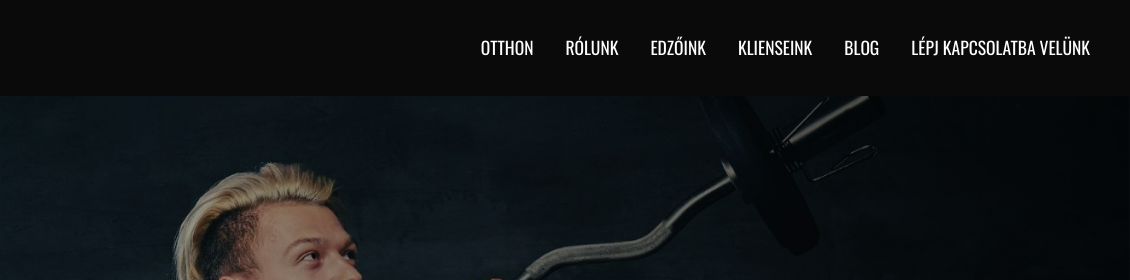
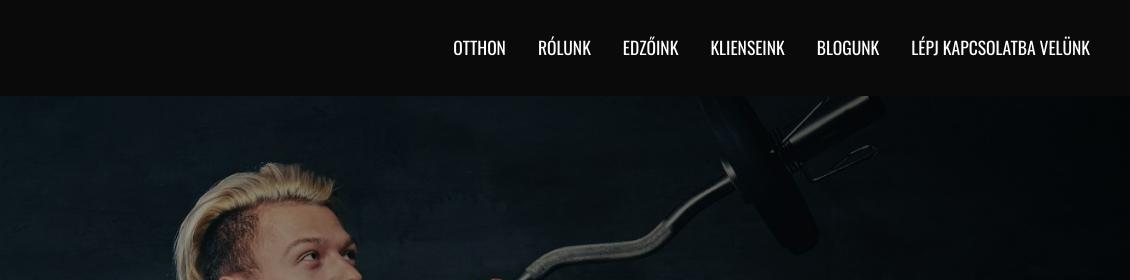
Before and after one commit to vxnczee/IKT_OLDALUNK, a plain HTML site: page index.html in a window 1280 px wide. Shown: the top 280 px of the page, 150-1280 px from the left. Drawn offline with nearby package versions, Linux system fonts and the light colour scheme.

Commit message:
Update index.html

```diff
--- a/index.html
+++ b/index.html
@@ -30,7 +30,7 @@
           <li><a href="#about">RÓLUNK</a></li>
           <li><a href="#trainer">EDZŐINK</a></li>
           <li><a href="#client">KLIENSEINK</a></li>
-          <li><a href="#blog">BLOG</a></li>
+          <li><a href="#blog">BLOGUNK</a></li>
           <li><a href="#contact">LÉPJ KAPCSOLATBA VELÜNK</a></li>
         </ul>
       </div>
```
